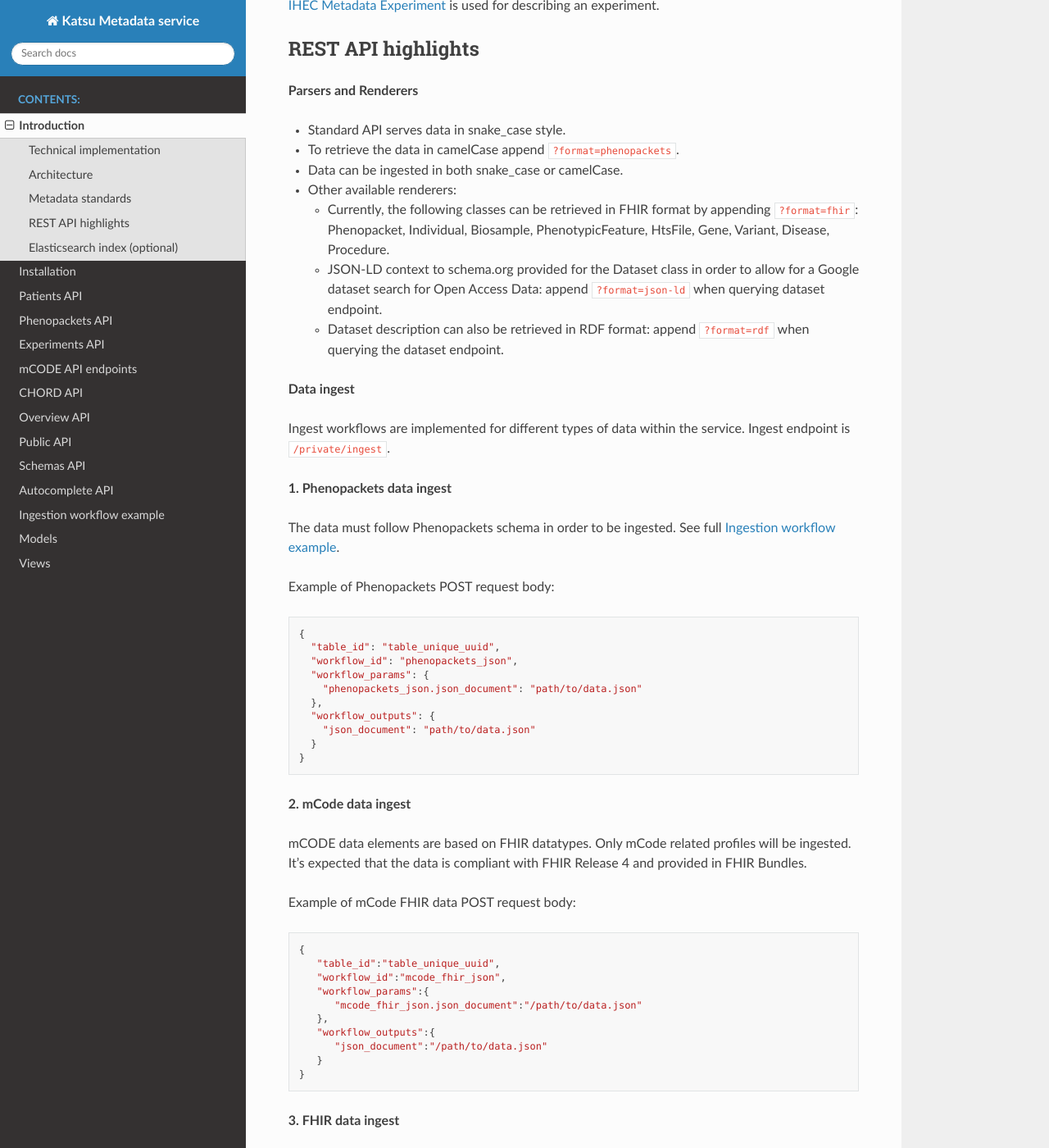
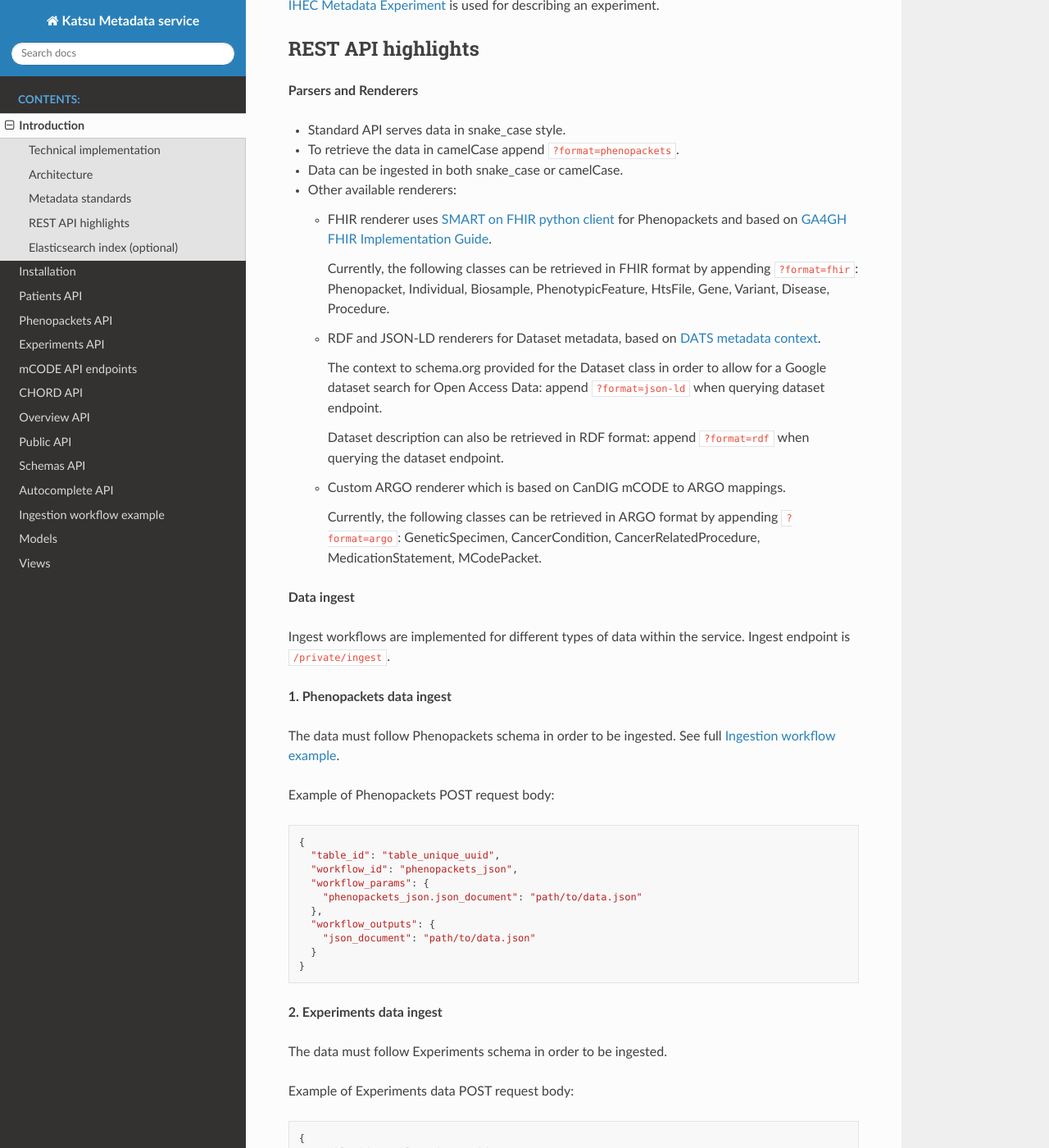
Before and after one commit to bento-platform/katsu, a Sphinx documentation site: the page built from docs/modules/introduction.rst, in a window 1280 px wide and 1400 px high, scrolled down 2430 px. Shown: the whole window at 82% size. Built offline with Sphinx 7.4.7 and the Read the Docs theme 2.0.0, drawn with Linux system fonts in a browser that asks for light colours; the version number could not be read and is left out; some of the changed text lies outside the part shown.

Commit message:
update docs about renderers and data ingestion

```diff
--- a/docs/modules/introduction.rst
+++ b/docs/modules/introduction.rst
@@ -84,11 +84,19 @@ REST API highlights
 
 - Other available renderers:
 
-  - Currently, the following classes can be retrieved in FHIR format by appending :code:`?format=fhir`: Phenopacket, Individual, Biosample, PhenotypicFeature, HtsFile, Gene, Variant, Disease, Procedure.
+  - FHIR renderer uses `SMART on FHIR python client <https://github.com/smart-on-fhir/client-py>`_ for Phenopackets and based on `GA4GH FHIR Implementation Guide <https://github.com/smart-on-fhir/client-py>`_.
 
-  - JSON-LD context to schema.org provided for the Dataset class in order to allow for a Google dataset search for Open Access Data: append :code:`?format=json-ld` when querying dataset endpoint.
+    Currently, the following classes can be retrieved in FHIR format by appending :code:`?format=fhir`: Phenopacket, Individual, Biosample, PhenotypicFeature, HtsFile, Gene, Variant, Disease, Procedure.
 
-  - Dataset description can also be retrieved in RDF format: append :code:`?format=rdf` when querying the dataset endpoint.
+  - RDF and JSON-LD renderers for Dataset metadata, based on `DATS metadata context <https://github.com/datatagsuite/context>`_.
+
+    The context to schema.org provided for the Dataset class in order to allow for a Google dataset search for Open Access Data: append :code:`?format=json-ld` when querying dataset endpoint.
+
+    Dataset description can also be retrieved in RDF format: append :code:`?format=rdf` when querying the dataset endpoint.
+
+  - Custom ARGO renderer which is based on CanDIG mCODE to ARGO mappings.
+
+    Currently, the following classes can be retrieved in ARGO format by appending :code:`?format=argo`: GeneticSpecimen, CancerCondition, CancerRelatedProcedure, MedicationStatement, MCodePacket.
 
 **Data ingest**
 
@@ -115,7 +123,45 @@ Example of Phenopackets POST request body:
       }
     }
 
-**2. mCode data ingest**
+**2. Experiments data ingest**
+
+The data must follow Experiments schema in order to be ingested.
+
+Example of Experiments data POST request body:
+
+.. code-block::
+
+    {
+       "table_id":"table_unique_uuid",
+       "workflow_id":"experiments_json",
+       "workflow_params":{
+          "experiments_json.json_document":"/path/to/data.json"
+       },
+       "workflow_outputs":{
+          "json_document":"/path/to/data.json"
+       }
+    }
+
+**3. mCode data ingest**
+
+The data must follow Katsu's mcode schema in order to be ingested.
+
+Example of mCode data POST request body:
+
+.. code-block::
+
+    {
+       "table_id":"table_unique_uuid",
+       "workflow_id":"mcode_json",
+       "workflow_params":{
+          "mcode_json.json_document":"/path/to/data.json"
+       },
+       "workflow_outputs":{
+          "json_document":"/path/to/data.json"
+       }
+    }
+
+**4. FHIR mCode data ingest**
 
 mCODE data elements are based on FHIR datatypes.
 Only mCode related profiles will be ingested.
@@ -136,8 +182,7 @@ Example of mCode FHIR data POST request body:
        }
     }
 
-
-**3. FHIR data ingest**
+**5. FHIR data ingest**
 
 At the moment there is no implementation guide from FHIR to Phenopackets.
 FHIR data will only be ingested partially where it's possible to establish mapping between FHIR resource and Phenopackets element.
```
